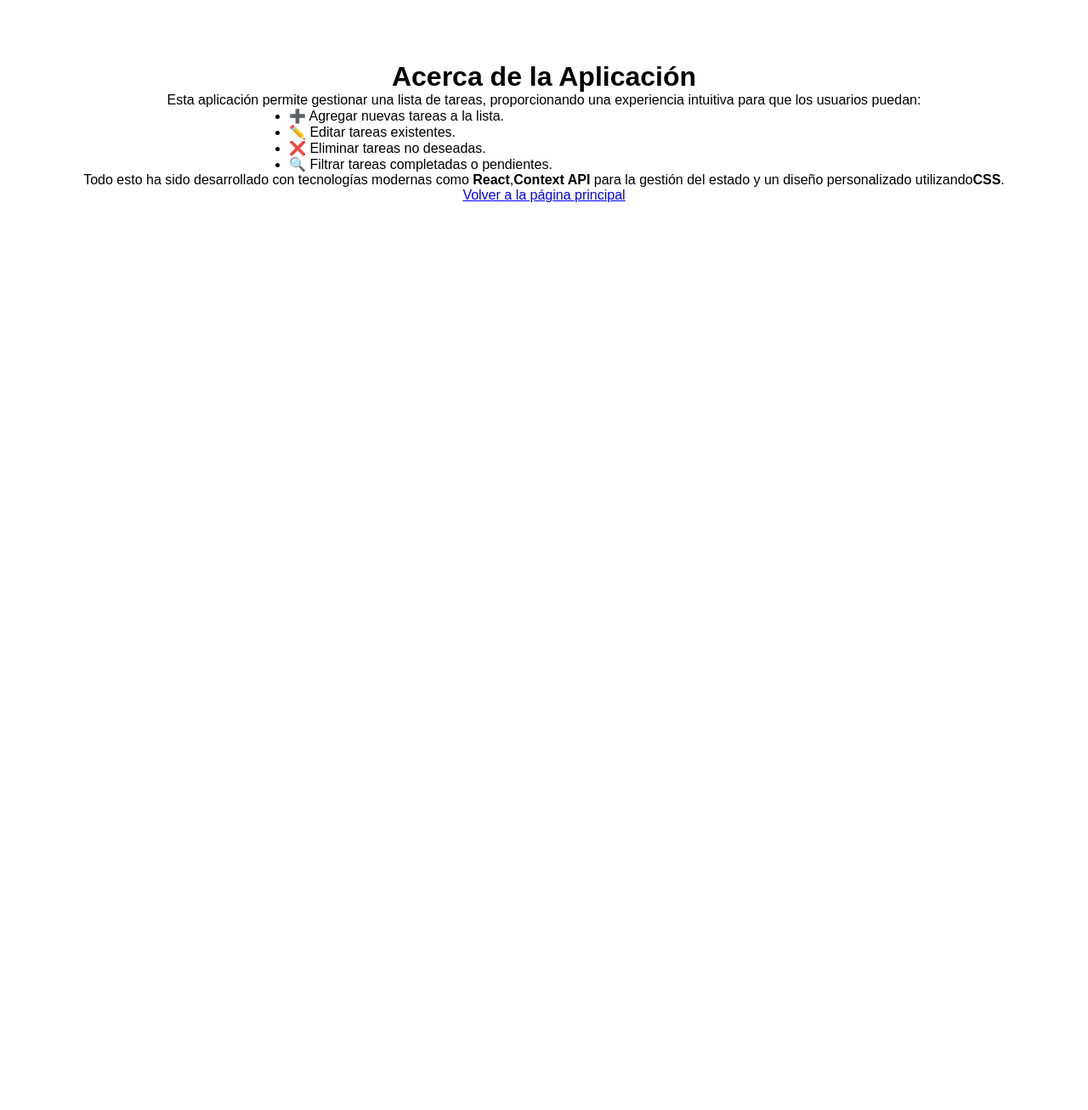
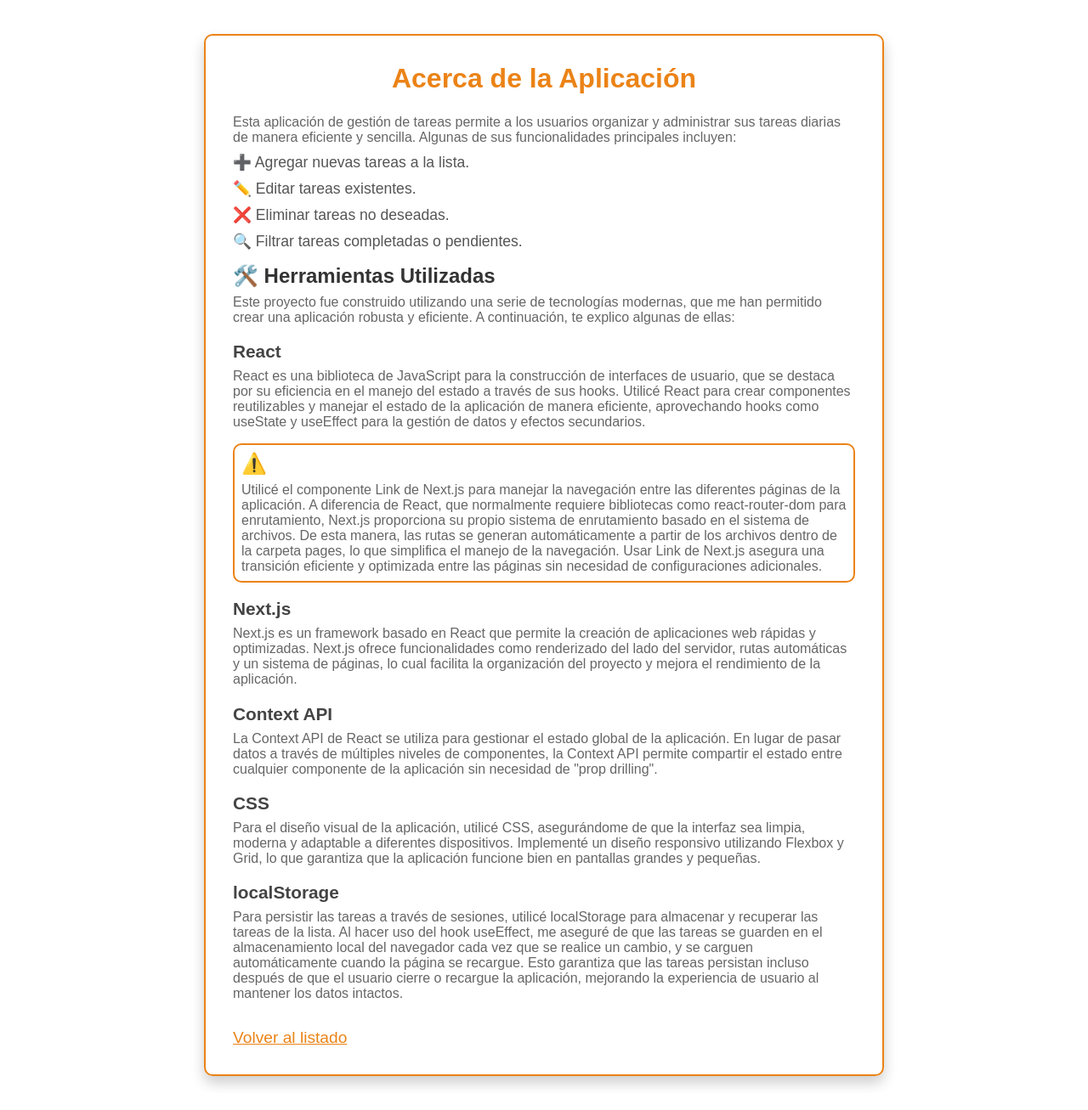
Before and after one commit to alePapaluca30/challenge-toDoList, a Next.js app: page /about in a window 1280 px wide. Shown: the whole page at 85% size. Before the commit the page ends 800 px from the top, so only its background shows below. Built offline with nearby package versions, Linux system fonts and the light colour scheme.

Commit message:
refactor about page

```diff
--- a/pages/_app.tsx
+++ b/pages/_app.tsx
@@ -4,6 +4,7 @@
 import "@/styles/TaskCard.css";
 import "@/styles/Button.css";
 import "@/styles/MenuDesplegable.css";
+import "@/styles/About.css";
 import 'material-icons/iconfont/material-icons.css';
 import type { AppProps } from "next/app";
 
--- a/pages/about.tsx
+++ b/pages/about.tsx
@@ -1,34 +1,92 @@
-// pages/about.js o app/about/page.js
 import Link from "next/link";
-
 export default function AboutPage() {
   return (
-    <main
-      style={{
-        padding: "2rem",
-        fontFamily: "Arial, sans-serif",
-        textAlign: "center",
-      }}
-    >
-      <h1>Acerca de la Aplicación</h1>
-      <p>
-        Esta aplicación permite gestionar una lista de tareas, proporcionando
-        una experiencia intuitiva para que los usuarios puedan:
+    <main className="container-about">
+      <h1 className="title">Acerca de la Aplicación</h1>
+      <p className={"toolsDescription"}>
+        Esta aplicación de gestión de tareas permite a los usuarios organizar y
+        administrar sus tareas diarias de manera eficiente y sencilla. Algunas
+        de sus funcionalidades principales incluyen:
       </p>
-      <ul style={{ textAlign: "left", margin: "0 auto", maxWidth: "600px" }}>
+      <ul className="features">
         <li>➕ Agregar nuevas tareas a la lista.</li>
         <li>✏️ Editar tareas existentes.</li>
         <li>❌ Eliminar tareas no deseadas.</li>
         <li>🔍 Filtrar tareas completadas o pendientes.</li>
       </ul>
-      <p>
-        Todo esto ha sido desarrollado con tecnologías modernas como{" "}
-        <strong>React</strong>,<strong>Context API</strong> para la gestión del
-        estado y un diseño personalizado utilizando
-        <strong>CSS</strong>.
+
+      <h2 className={"toolsTitle"}> 🛠️ Herramientas Utilizadas</h2>
+      <p className={"toolsDescription"}>
+        Este proyecto fue construido utilizando una serie de tecnologías
+        modernas, que me han permitido crear una aplicación robusta y eficiente.
+        A continuación, te explico algunas de ellas:
       </p>
-      <Link href="/" style={{ color: "blue", textDecoration: "underline" }}>
-        Volver a la página principal
+
+      <h3 className={"tool"}>React</h3>
+      <p className={"toolDescription"}>
+        React es una biblioteca de JavaScript para la construcción de interfaces
+        de usuario, que se destaca por su eficiencia en el manejo del estado a
+        través de sus hooks. Utilicé React para crear componentes reutilizables
+        y manejar el estado de la aplicación de manera eficiente, aprovechando
+        hooks como useState y useEffect para la gestión de datos y efectos
+        secundarios.
+      </p>
+
+      <div className="warning">
+        <h2> ⚠️</h2>
+        <p className={"toolDescription"}>
+          Utilicé el componente Link de Next.js para manejar la navegación entre
+          las diferentes páginas de la aplicación. A diferencia de React, que
+          normalmente requiere bibliotecas como react-router-dom para
+          enrutamiento, Next.js proporciona su propio sistema de enrutamiento
+          basado en el sistema de archivos. De esta manera, las rutas se generan
+          automáticamente a partir de los archivos dentro de la carpeta pages,
+          lo que simplifica el manejo de la navegación. Usar Link de Next.js
+          asegura una transición eficiente y optimizada entre las páginas sin
+          necesidad de configuraciones adicionales.
+        </p>
+      </div>
+
+      <h3 className={"tool"}>Next.js</h3>
+      <p className={"toolDescription"}>
+        Next.js es un framework basado en React que permite la creación de
+        aplicaciones web rápidas y optimizadas. Next.js ofrece funcionalidades
+        como renderizado del lado del servidor, rutas automáticas y un sistema
+        de páginas, lo cual facilita la organización del proyecto y mejora el
+        rendimiento de la aplicación.
+      </p>
+
+      <h3 className={"tool"}>Context API</h3>
+      <p className={"toolDescription"}>
+        La Context API de React se utiliza para gestionar el estado global de la
+        aplicación. En lugar de pasar datos a través de múltiples niveles de
+        componentes, la Context API permite compartir el estado entre cualquier
+        componente de la aplicación sin necesidad de "prop drilling".
+      </p>
+
+      <h3 className={"tool"}>CSS</h3>
+      <p className={"toolDescription"}>
+        Para el diseño visual de la aplicación, utilicé CSS, asegurándome de que
+        la interfaz sea limpia, moderna y adaptable a diferentes dispositivos.
+        Implementé un diseño responsivo utilizando Flexbox y Grid, lo que
+        garantiza que la aplicación funcione bien en pantallas grandes y
+        pequeñas.
+      </p>
+
+      <h3 className={"tool"}>localStorage</h3>
+      <p className={"toolDescription"}>
+        Para persistir las tareas a través de sesiones, utilicé localStorage
+        para almacenar y recuperar las tareas de la lista. Al hacer uso del hook
+        useEffect, me aseguré de que las tareas se guarden en el almacenamiento
+        local del navegador cada vez que se realice un cambio, y se carguen
+        automáticamente cuando la página se recargue. Esto garantiza que las
+        tareas persistan incluso después de que el usuario cierre o recargue la
+        aplicación, mejorando la experiencia de usuario al mantener los datos
+        intactos.
+      </p>
+
+      <Link href="/taskBoard" className={"link"}>
+        Volver al listado
       </Link>
     </main>
   );
--- a/pages/taskBoard.tsx
+++ b/pages/taskBoard.tsx
@@ -1,5 +1,5 @@
 import React from "react";
-import TaskBoard from "@/components/TodoList/TodoList";
+import TaskBoard from "@/components/TaskBoard/TaskBoard";
 
 const TodoListPage = () => {
   return <TaskBoard />;
--- /dev/null
+++ b/styles/About.css
@@ -0,0 +1,77 @@
+.container-about {
+  padding: 2rem;
+  font-family: Arial, sans-serif;
+  text-align: cneter;
+  max-width: 800px;
+  margin: 0 auto;
+
+  --color: #eb8317;
+  color: var(--color);
+  border: 2px solid var(--color);
+  border-radius: 10px;
+  box-shadow: 0px 8px 16px rgba(0, 0, 0, 0.2);
+}
+
+.title {
+  font-size: 2rem;
+  color: #eb8317;
+  text-align: center;
+  padding-bottom: 1rem;
+}
+
+.features {
+  margin: 0 auto;
+  width: 100%;
+  list-style-type: none;
+}
+
+.features li {
+  margin: 10px 0;
+  font-size: 1.1rem;
+  color: #555;
+}
+
+.toolsTitle {
+  margin-top: 1rem;
+  font-size: 1.5rem;
+  color: #333;
+}
+
+.toolsDescription {
+  font-size: 1rem;
+  color: #666;
+  margin-top: 0.5rem;
+}
+
+.tool {
+  font-size: 1.3rem;
+  color: #444;
+  margin-top: 1.2rem;
+}
+
+.toolDescription {
+  font-size: 1rem;
+  color: #666;
+  margin-top: 0.5rem;
+}
+
+.link {
+  display: inline-block;
+  margin-top: 2rem;
+  color: var(--color);
+  text-decoration: underline;
+  font-size: 1.2rem;
+}
+
+.warning {
+  display: flex;
+  flex-direction: column;
+  justify-content: center;
+  align-items: start;
+  margin: 1rem 0 1rem;
+  padding: 0.5rem;
+
+  color: #666;
+  border: 2px solid var(--color);
+  border-radius: 10px;
+}
```
Also changed, not shown: constants/tasks.ts (+3 -25 lines), components/TaskBoard/TaskBoard.tsx (renamed from components/TodoList/TodoList.tsx).
